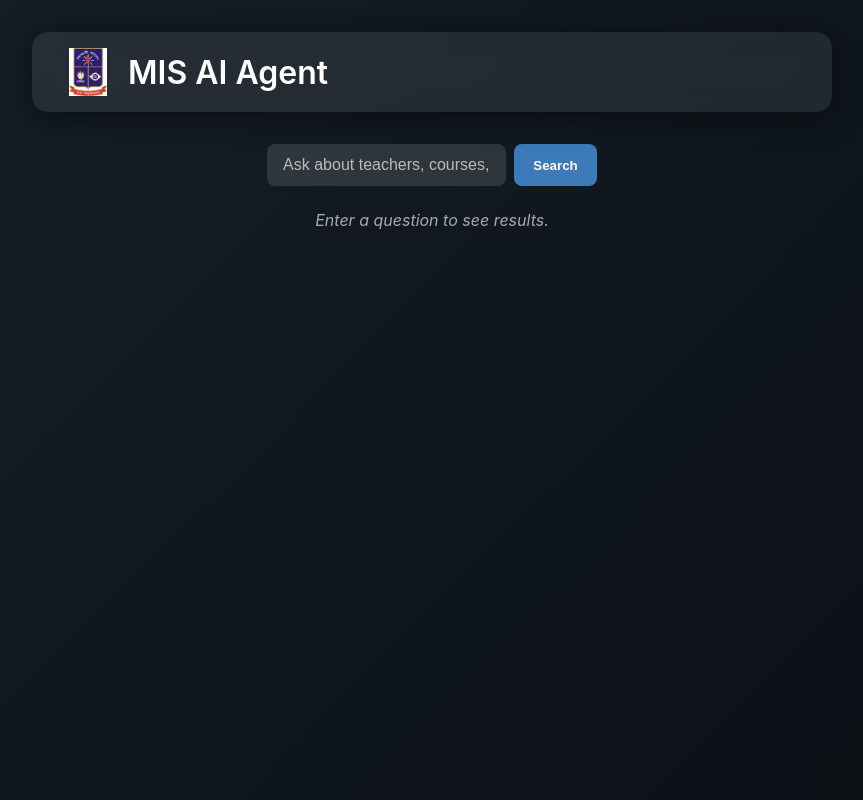
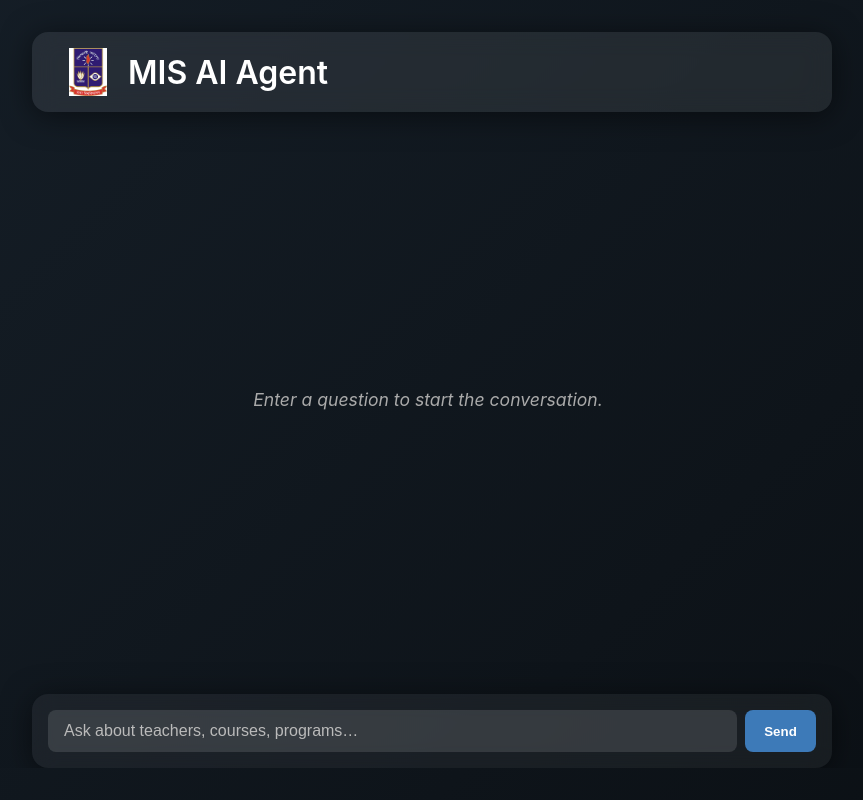
Before and after one commit to abir2022/misaiagent, a React (Vite) app: page / in a window 1280 px wide. Shown: the whole page, without its empty margins (208-1071 px from the left). Built offline with nearby package versions, Linux system fonts and the light colour scheme.

Commit message:
Implement continuous chat interface

```diff
--- a/src/App.jsx
+++ b/src/App.jsx
@@ -1,15 +1,30 @@
-import React, { useState } from 'react';
+import React, { useState, useRef, useEffect } from 'react';
 import './index.css';
 import logo from '../DU logo.png';
 
 function App() {
   const [query, setQuery] = useState('');
-  const [results, setResults] = useState([]);
+  const [chatHistory, setChatHistory] = useState([]);
   const [loading, setLoading] = useState(false);
+  const chatEndRef = useRef(null);
+
+  const scrollToBottom = () => {
+    chatEndRef.current?.scrollIntoView({ behavior: "smooth" });
+  };
+
+  useEffect(() => {
+    scrollToBottom();
+  }, [chatHistory, loading]);
 
   const handleSearch = async (e) => {
     e.preventDefault();
     if (!query.trim()) return;
+
+    const userMessage = { role: 'user', content: query };
+    const currentQuery = query;
+
+    setChatHistory(prev => [...prev, userMessage]);
+    setQuery('');
     setLoading(true);
 
     try {
@@ -19,16 +34,24 @@ function App() {
       const groqKey = import.meta.env.VITE_GROQ_API_KEY;
       const supabase = createClient(supabaseUrl, supabaseAnonKey);
 
-      // 1. Fetch Context from Supabase
-      const { data: teachers } = await supabase.from('teachers').select('*').ilike('name', `%${query}%`).limit(3);
-      const { data: programs } = await supabase.from('programs').select('*').ilike('title', `%${query}%`).limit(2);
+      // 1. Fetch Context from Supabase based on the current query
+      const { data: teachers } = await supabase.from('teachers').select('*').ilike('name', `%${currentQuery}%`).limit(3);
+      const { data: programs } = await supabase.from('programs').select('*').ilike('title', `%${currentQuery}%`).limit(2);
 
       const context = `
         Teachers: ${teachers?.map(t => `${t.name} (${t.designation})`).join(', ')}
         Programs: ${programs?.map(p => `${p.title}: ${p.overview}`).join('; ')}
       `;
 
-      // 2. Call Groq AI
+      // 2. Prepare Messages for Groq API
+      // Only attach context to the latest user question behind the scenes
+      const apiMessages = [
+        { role: 'system', content: 'You are an AI assistant for the MIS Department of Dhaka University. Use the provided context to answer the user query. Be professional and helpful.' },
+        ...chatHistory,
+        { role: 'user', content: `Context: ${context}\n\nUser Question: ${currentQuery}` }
+      ];
+
+      // 3. Call Groq AI
       const response = await fetch('https://api.groq.com/openai/v1/chat/completions', {
         method: 'POST',
         headers: {
@@ -37,10 +60,7 @@ function App() {
         },
         body: JSON.stringify({
           model: 'llama-3.3-70b-versatile',
-          messages: [
-            { role: 'system', content: 'You are an AI assistant for the MIS Department of Dhaka University. Use the provided context to answer the user query. Be professional and helpful.' },
-            { role: 'user', content: `Context: ${context}\n\nUser Question: ${query}` }
-          ]
+          messages: apiMessages
         })
       });
 
@@ -52,18 +72,11 @@ function App() {
       const aiData = await response.json();
       const aiAnswer = aiData.choices && aiData.choices[0] ? aiData.choices[0].message.content : "No answer generated.";
 
-      setResults([{
-        title: 'AI Agent Response',
-        content: aiAnswer,
-        isAI: true
-      }]);
+      setChatHistory(prev => [...prev, { role: 'assistant', content: aiAnswer }]);
 
     } catch (error) {
       console.error('Search error:', error);
-      setResults([{
-        title: 'Error',
-        content: `AI Brain Error: ${error.message}. Please check your API keys and restart the server.`
-      }]);
+      setChatHistory(prev => [...prev, { role: 'assistant', content: `AI Brain Error: ${error.message}. Please check your API keys and restart the server.` }]);
     } finally {
       setLoading(false);
     }
@@ -76,40 +89,43 @@ function App() {
         <h1 className="title">MIS AI Agent</h1>
       </header>
 
-      {loading && (
-        <div className="spinner-overlay">
-          <div className="spinner" />
-        </div>
-      )}
+      <main className="app-main">
+        <section className="chat-container">
+          {chatHistory.length === 0 ? (
+            <p className="placeholder-text">Enter a question to start the conversation.</p>
+          ) : (
+            chatHistory.map((msg, idx) => (
+              <div key={idx} className={`message-row ${msg.role === 'user' ? 'user' : 'ai'}`}>
+                <div className={`message-bubble ${msg.role === 'user' ? 'user-message' : 'ai-message'}`}>
+                  {msg.content}
+                </div>
+              </div>
+            ))
+          )}
+          {loading && (
+            <div className="message-row ai">
+              <div className="message-bubble ai-message" style={{ display: 'flex', alignItems: 'center', gap: '10px' }}>
+                <div className="spinner" style={{ width: '20px', height: '20px', borderWidth: '2px' }} />
+                <span>Thinking...</span>
+              </div>
+            </div>
+          )}
+          <div ref={chatEndRef} />
+        </section>
 
-      <main className="app-main">
-        <form className="search-form" onSubmit={handleSearch}>
+        <form className="chat-input-form" onSubmit={handleSearch}>
           <input
             type="text"
             placeholder="Ask about teachers, courses, programs…"
             value={query}
             onChange={(e) => setQuery(e.target.value)}
             className="search-input"
+            disabled={loading}
           />
-          <button type="submit" className="search-button">Search</button>
+          <button type="submit" className="search-button" disabled={loading}>
+            {loading ? 'Thinking...' : 'Send'}
+          </button>
         </form>
-
-        <section className="results-section">
-          {results.length === 0 ? (
-            <p className="placeholder-text">Enter a question to see results.</p>
-          ) : (
-            results.map((item, idx) => (
-              <div key={idx} className="result-card glass">
-                <div className="result-header">
-                  {item.image && <img src={item.image} alt={item.title} className="result-thumb" />}
-                  <h3>{item.title}</h3>
-                </div>
-                <p className="result-content">{item.content}</p>
-                {item.link && <a href={item.link} target="_blank" rel="noreferrer" className="result-link">View Details →</a>}
-              </div>
-            ))
-          )}
-        </section>
       </main>
     </div>
   );
--- a/src/index.css
+++ b/src/index.css
@@ -51,12 +51,19 @@ html, body, #root {
   color: #ffffff;
 }
 
-.search-form {
+.chat-input-form {
   width: 100%;
-  max-width: 600px;
+  max-width: 800px;
   display: flex;
   gap: 0.5rem;
-  margin-bottom: 1.5rem;
+  margin-top: 1rem;
+  margin-bottom: 0;
+  padding: 1rem;
+  background: rgba(255, 255, 255, 0.05);
+  backdrop-filter: blur(12px);
+  -webkit-backdrop-filter: blur(12px);
+  border-radius: 1rem;
+  box-shadow: 0 4px 30px rgba(0,0,0,0.5);
 }
 
 .search-input {
@@ -94,75 +101,81 @@ html, body, #root {
   background: hsl(210, 50%, 58%);
 }
 
-.results-section {
+.chat-container {
   width: 100%;
   max-width: 800px;
+  flex: 1;
   display: flex;
   flex-direction: column;
+  overflow-y: auto;
   gap: 1.5rem;
+  padding: 1rem 0.5rem 1rem 0; /* padding for scrollbar */
 }
 
-.result-card {
+/* Scrollbar styles for chat container */
+.chat-container::-webkit-scrollbar {
+  width: 6px;
+}
+.chat-container::-webkit-scrollbar-thumb {
+  background-color: rgba(255,255,255,0.2);
+  border-radius: 4px;
+}
+
+.message-row {
+  display: flex;
+  width: 100%;
+}
+
+.message-row.user {
+  justify-content: flex-end;
+}
+
+.message-row.ai {
+  justify-content: flex-start;
+}
+
+.message-bubble {
+  max-width: 85%;
+  padding: 1rem 1.5rem;
+  border-radius: 1rem;
+  font-size: 1.05rem;
+  line-height: 1.6;
+  white-space: pre-wrap;
+  box-shadow: 0 4px 12px rgba(0,0,0,0.3);
+}
+
+.user-message {
+  background: hsl(210, 50%, 48%);
+  color: #ffffff;
+  border-bottom-right-radius: 0.2rem;
+}
+
+.ai-message {
   background: rgba(255,255,255,0.07);
   backdrop-filter: blur(8px);
   -webkit-backdrop-filter: blur(8px);
-  border-radius: 1rem;
-  padding: 1.5rem 2rem;
-  box-shadow: 0 4px 12px rgba(0,0,0,0.3);
-  transition: transform 0.2s ease;
-}
-
-.result-card:hover {
-  transform: translateY(-4px);
-}
-
-.result-card h3 {
-  margin: 0;
-  font-size: 1.3rem;
-  color: #e0e0ff;
-}
-
-.result-header {
-  display: flex;
-  align-items: center;
-  gap: 1rem;
-  margin-bottom: 0.75rem;
-}
-
-.result-thumb {
-  width: 50px;
-  height: 50px;
-  border-radius: 50%;
-  object-fit: cover;
-  border: 2px solid rgba(255,255,255,0.2);
-}
-
-.result-content {
-  font-size: 1.05rem;
-  line-height: 1.6;
   color: #e0e0e0;
-  margin-bottom: 1rem;
-  white-space: pre-wrap;
-}
-
-.result-link {
-  display: inline-block;
-  color: hsl(210, 80%, 70%);
-  text-decoration: none;
-  font-size: 0.85rem;
-  font-weight: 600;
-  transition: color 0.2s ease;
-}
-
-.result-link:hover {
-  color: hsl(210, 80%, 80%);
+  border: 1px solid rgba(255,255,255,0.1);
+  border-bottom-left-radius: 0.2rem;
 }
 
 .placeholder-text {
-  grid-column: 1 / -1;
-  text-align: center;
+  flex: 1;
+  display: flex;
+  align-items: center;
+  justify-content: center;
   color: #aaaaaa;
   font-style: italic;
+  font-size: 1.1rem;
+}
+
+.app-main {
+  width: 100%;
+  flex: 1;
+  display: flex;
+  flex-direction: column;
+  align-items: center;
+  overflow: hidden;
 }
 
 /* Spinner overlay */
```
Also changed, not shown: 1 other file (tests, documents, lock files or other folders).
